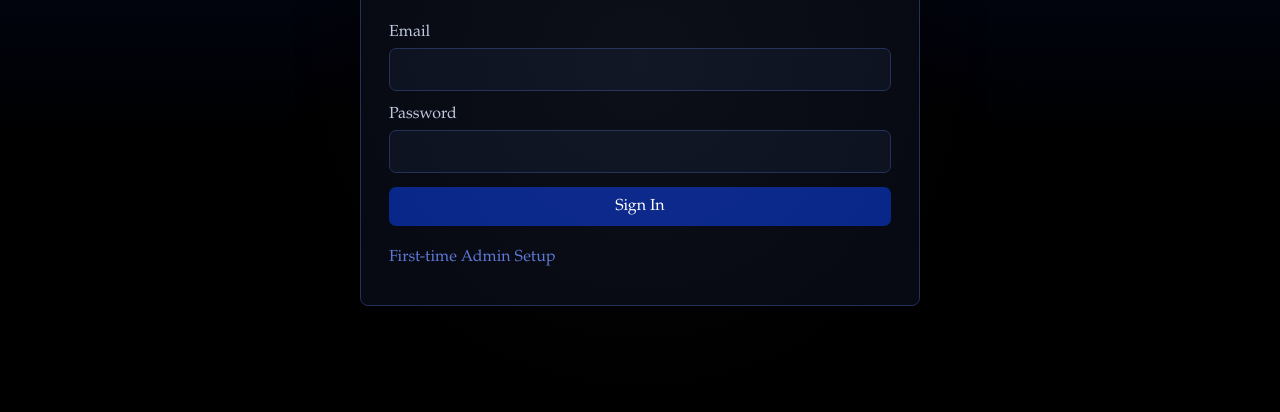
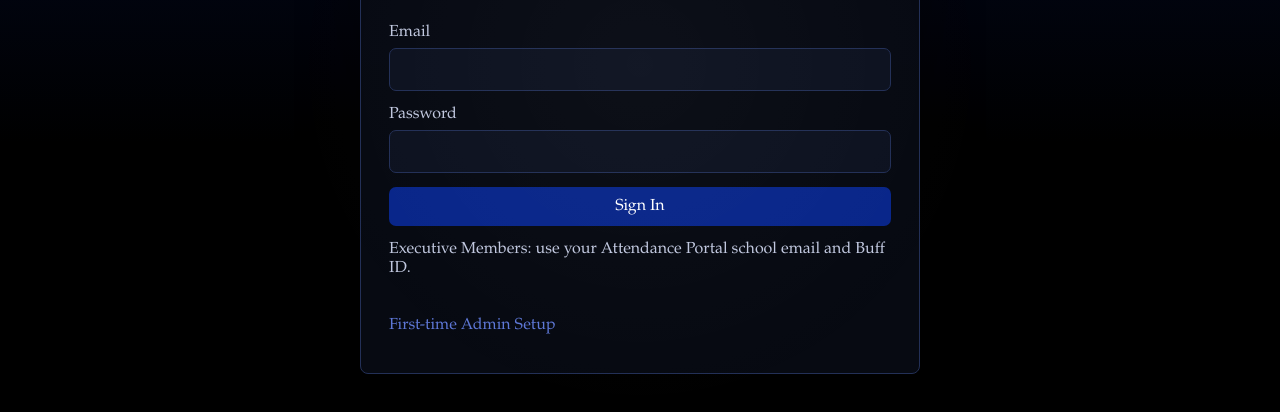
Before and after one commit to alphapsi-kkpsi/Alpha-Psi-Committee-Reports, a plain HTML site: page index.html in a window 1280 px wide. Shown: the part 176-588 px from the top of the page. Drawn offline with Linux system fonts and the light colour scheme; no server answers.

Commit message:
Explain shared Attendance credentials at sign in

```diff
--- a/index.html
+++ b/index.html
@@ -23,7 +23,7 @@
         <form id="loginForm" class="form-grid">
           <label>Email<input id="loginEmail" type="email" required autocomplete="email"></label>
           <label>Password<input id="loginPassword" type="password" required autocomplete="current-password"></label>
-          <button class="primary" type="submit">Sign In</button>
+          <button class="primary" type="submit">Sign In</button><p class="muted">Executive Members: use your Attendance Portal school email and Buff ID.</p>
         </form>
 
         <button id="showBootstrapBtn" class="link-button" type="button">First-time Admin Setup</button>
```
